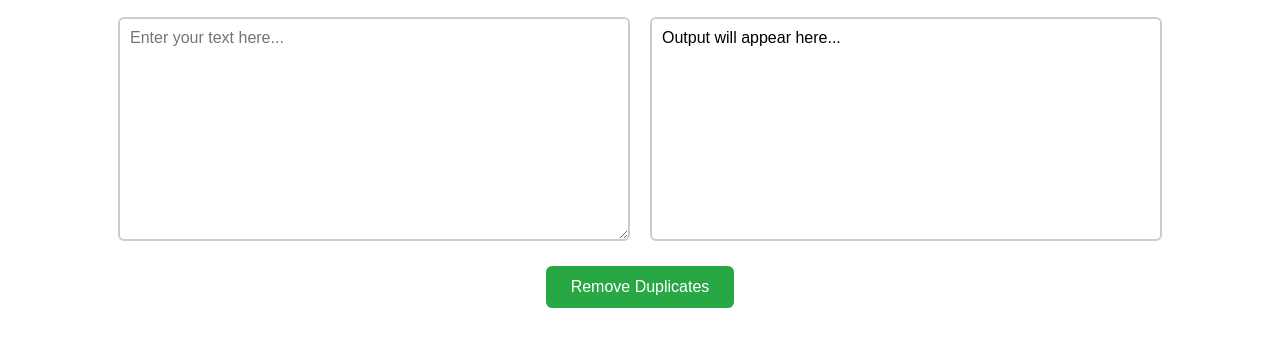
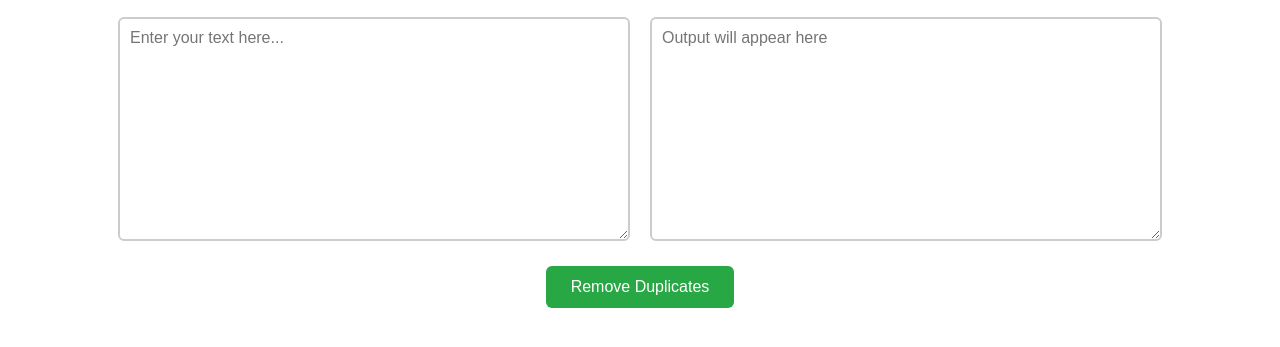
Before and after one commit to lavanyapothireddy/AI-Duplicate-Sentence-Remover, a plain HTML site: page frontend/index.html in a window 1280 px wide. Shown: the part 61-408 px from the top of the page. Drawn offline with Linux system fonts and the light colour scheme.

Commit message:
Update index.html

```diff
--- a/frontend/index.html
+++ b/frontend/index.html
@@ -14,7 +14,7 @@
         <textarea id="textInput" placeholder="Enter your text here..."></textarea>
 
         <!-- RIGHT: OUTPUT -->
-        <div id="outputBox">Output will appear here...</div>
+        <textarea id="outputText" placeholder="Output will appear here" readonly></textarea>
     </div>
 
     <!-- CENTER BUTTON -->
```
